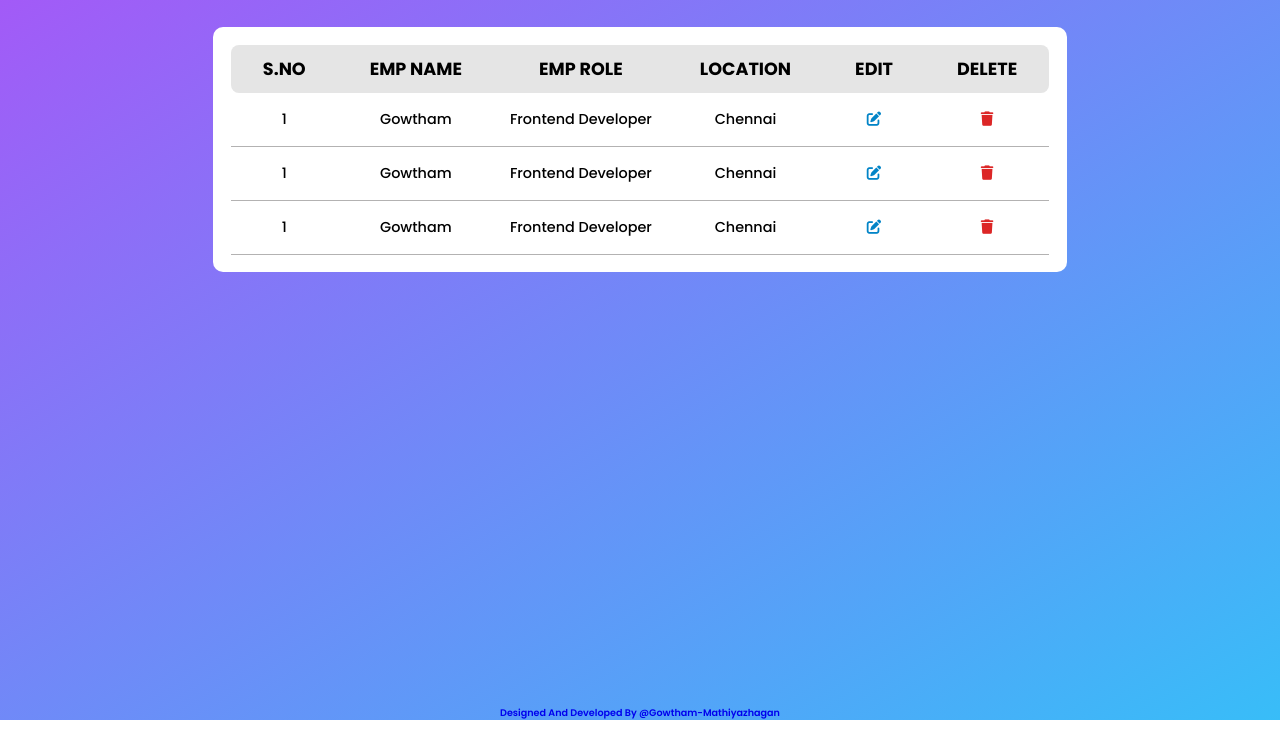
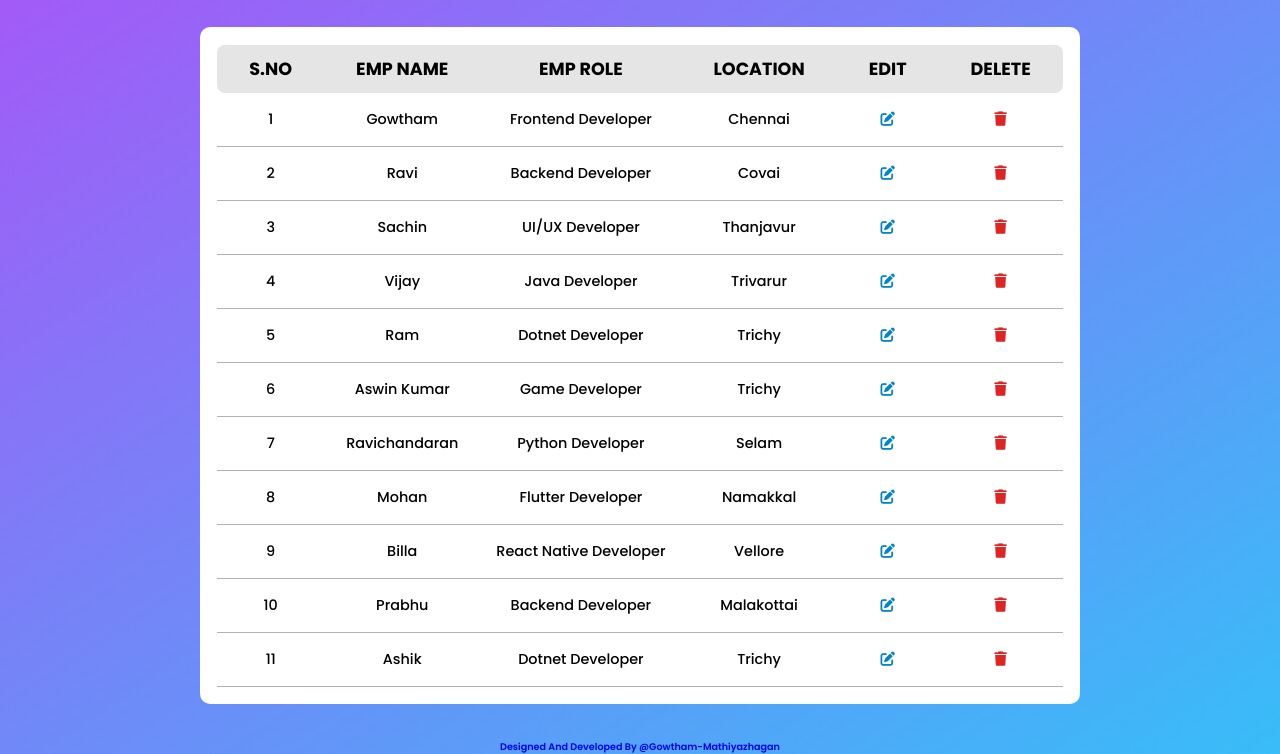
Before and after one commit to Gowtham-Mathiyazhagan/VirtualMaze_Task_Table, a plain HTML site: page index.html in a window 1280 px wide. Shown: the part 80-834 px from the top of the page. Before the commit the page ends 800 px from the top, so only its background shows below. Drawn offline with Linux system fonts and the light colour scheme.

Commit message:
fix : changes added

```diff
--- a/index.html
+++ b/index.html
@@ -35,32 +35,7 @@
               <th>delete</th>
             </tr>
           </thead>
-          <tbody class="table-body">
-            <tr>
-              <td>1</td>
-              <td>gowtham</td>
-              <td>frontend developer</td>
-              <td>chennai</td>
-              <td><i class="fa-solid fa-pen-to-square"></i></td>
-              <td><i class="fa-solid fa-trash"></i></td>
-            </tr>
-            <tr>
-              <td>1</td>
-              <td>gowtham</td>
-              <td>frontend developer</td>
-              <td>chennai</td>
-              <td><i class="fa-solid fa-pen-to-square"></i></td>
-              <td><i class="fa-solid fa-trash"></i></td>
-            </tr>
-            <tr>
-              <td>1</td>
-              <td>gowtham</td>
-              <td>frontend developer</td>
-              <td>chennai</td>
-              <td><i class="fa-solid fa-pen-to-square"></i></td>
-              <td><i class="fa-solid fa-trash"></i></td>
-            </tr>
-          </tbody>
+          <tbody class="table-body" id="tbody"></tbody>
         </table>
       </section>
 
```
